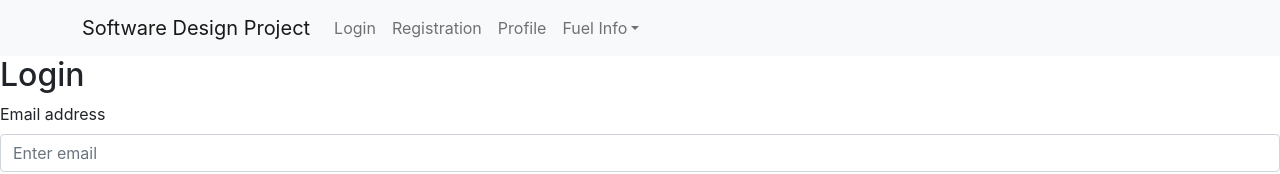
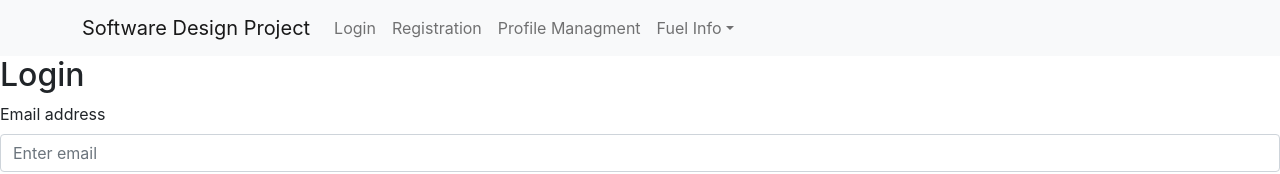
Before and after one commit to cnoott/software-design-project, a React (Create React App) app in the folder sofware-design-frontend/: page /login in a window 1280 px wide. Shown: the top 174 px of the page. Built offline with nearby package versions, Linux system fonts and the light colour scheme.

Commit message:
changed Header and RootElement

```diff
--- a/sofware-design-frontend/src/RootElement.js
+++ b/sofware-design-frontend/src/RootElement.js
@@ -1,7 +1,7 @@
 import React from 'react';
 import App from './App';
 import Login from './login/Login';
-import ClientRegistration from './ClientRegistration';
+import ClientRegistration from './registration/ClientRegistration';
 import ClientProfileManagment from './ClientProfileManagement';
 import FuelQuoteForm from './fuel_pages/FuelQuoteForm';
 import { BrowserRouter, Routes, Route } from 'react-router-dom';
--- a/sofware-design-frontend/src/core/Header.js
+++ b/sofware-design-frontend/src/core/Header.js
@@ -18,7 +18,7 @@ const Header = () => {
 			<Nav className="me-auto">
 			    <Nav.Link href="/login">Login</Nav.Link>
 			    <Nav.Link href="/client-registration">Registration</Nav.Link>
-			    <Nav.Link href="/client-registration">Profile</Nav.Link>
+			    <Nav.Link href="/client-profile-managment">Profile Managment</Nav.Link>
 			    <NavDropdown title="Fuel Info" id="basic-nav-dropdown">
 				<NavDropdown.Item href="#action/3.1">Fuel Quote</NavDropdown.Item>
 				<NavDropdown.Item href="#action/3.2">Fuel Quote History</NavDropdown.Item>
```
